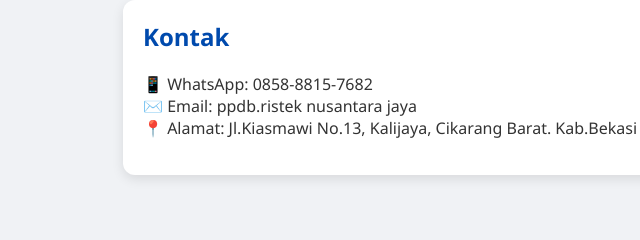
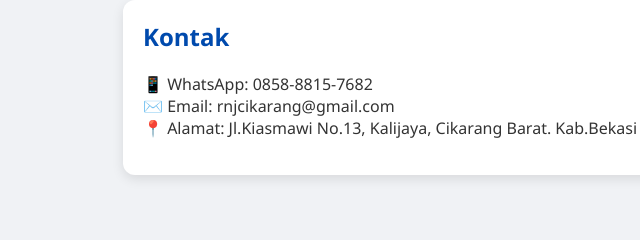
Before and after one commit to rnjcikarang/UJICOBA, a plain HTML site: page index.html in a window 1280 px wide. Shown: the part 1365-1605 px from the top of the page, 17-657 px from the left. Drawn offline with Linux system fonts and the light colour scheme.

Commit message:
Update index.html

```diff
--- a/index.html
+++ b/index.html
@@ -84,7 +84,7 @@
   <section id="kontak" class="section">
     <div class="card">
       <h2>Kontak</h2>
-      <p>📱 WhatsApp: 0858‑8815‑7682<br>✉️ Email: ppdb.ristek nusantara jaya<br>📍 Alamat: Jl.Kiasmawi No.13, Kalijaya, Cikarang Barat. Kab.Bekasi</p>
+      <p>📱 WhatsApp: 0858‑8815‑7682<br>✉️ Email: rnjcikarang@gmail.com<br>📍 Alamat: Jl.Kiasmawi No.13, Kalijaya, Cikarang Barat. Kab.Bekasi</p>
     </div>
   </section>
 
```
